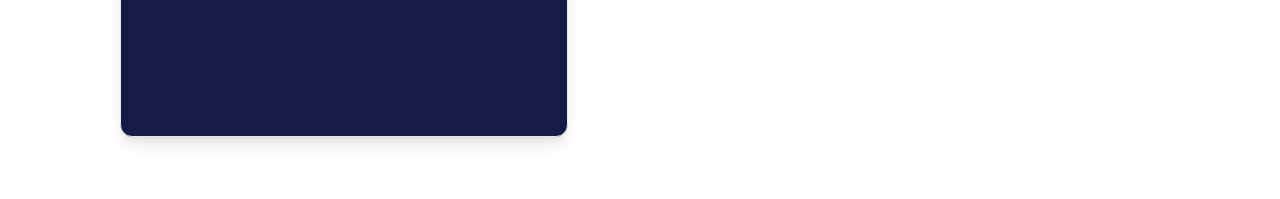
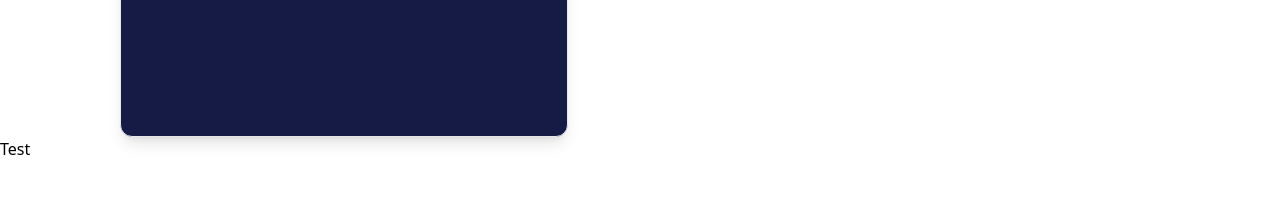
Before and after one commit to AK-BuNNy/Soccerlive-test, a React (Vite) app: page / in a window 1280 px wide. Shown: the part 2260-2459 px from the top of the page. Built offline with nearby package versions, Linux system fonts and the light colour scheme.

Commit message:
update 1

```diff
--- a/src/App.jsx
+++ b/src/App.jsx
@@ -1,4 +1,5 @@
 import styles from "./style";
+import {folderPath} from "./constants";
 import {
   Header,
   Hero,
@@ -9,6 +10,7 @@ import {
   TopPlayers,
   Matches,
   Standings,
+  Test
 } from "./components";
 
 const App = () => (
@@ -58,17 +60,17 @@ const App = () => (
         <Matches />
       </div>
     </div>
+    <div className={`bg-white ${styles.flexCenter} items-center`}>
+      <div className={`${styles.boxWidth}`}>
+      <Test /></div>
+    </div>
 
     <div className={`bg-white ${styles.paddingX} ${styles.flexCenter}`}>
-      <div className={`${styles.boxWidth}`}></div>
-      <Hero />
+      <div className={`${styles.boxWidth}`}>
+      <Hero /></div>
     </div>
   </div>
 );
 
-const folderPath = [
-  { name: "England", link: "/folder1" },
-  { name: "Premier League", link: "/folder2" },
-];
 
 export default App;
--- /dev/null
+++ b/src/components/Test.jsx
@@ -0,0 +1,9 @@
+import React from 'react'
+
+const Test = () => {
+  return (
+    <div>Test</div>
+  )
+}
+
+export default Test;
--- a/src/components/index.js
+++ b/src/components/index.js
@@ -7,8 +7,10 @@ import TopPlayers from "./TopPlayers";
 import Standings from "./Standings";
 import FeatureMatchCrd from "./FeatureMatchCrd";
 import Matches from "./Matches";
+import Test from "./Test";
 
 export {
+  Test,
   Matches,
   TopPlayers,
   FeatureMatchCrd,
--- a/src/constants/index.js
+++ b/src/constants/index.js
@@ -22,6 +22,12 @@ export const Card1 = [
     totalFoulCards: 653,
   },
 ];
+
+export const folderPath = [
+  { name: "England", link: "/folder1" },
+  { name: "Premier League", link: "/folder2" },
+];
+
 //--------------------------------------------------------------------------
 export const navLinks = [
   {
```
